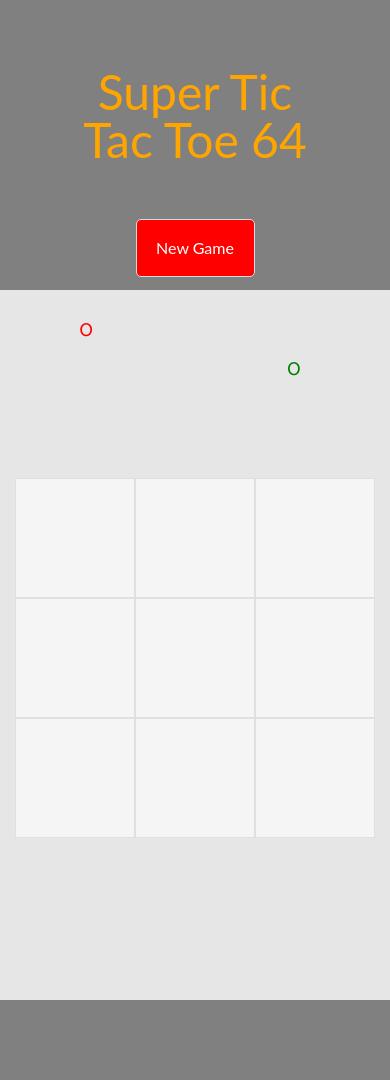
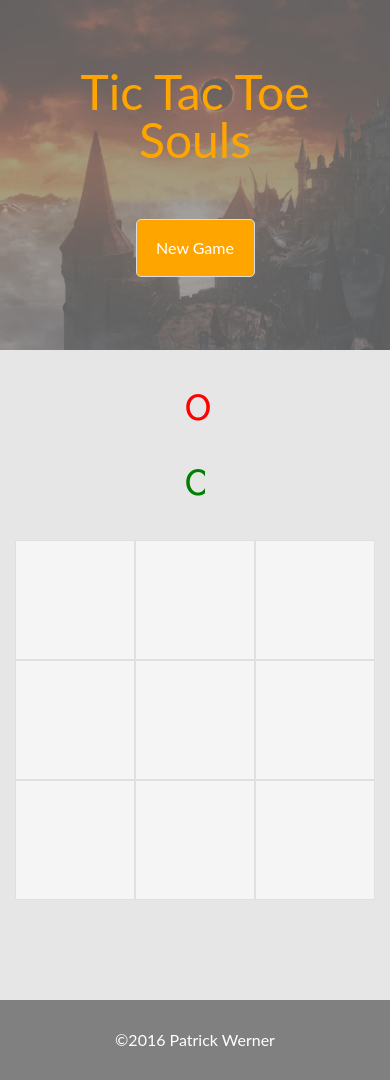
Before and after one commit to kug3lblitz/TicTacToe, a plain HTML site: page index.html in a window 390 px wide. Drawn offline with nearby package versions, Linux system fonts and the light colour scheme.

Commit message:
restyled

```diff
--- a/css/style.css
+++ b/css/style.css
@@ -92,10 +92,12 @@ body {
 
 header {
   margin: 0 auto 10px;
+  position: absolute;
+  top: 0px;
   padding: 20px;
-  background-color: rgba(128, 128, 128, 1);
+  background-color: rgba(128, 128, 128, 0.7);
   width: 100%;
-  height: 290px;
+  height: 350px;
 }
 
 header > h1 {
@@ -126,8 +128,12 @@ header .right-p {
   cursor: pointer;
   padding: 20px 5px;
   width: 34%;
+  background-color: orange;
+  color: white;
+}
+
+header .right-p:hover {
   background-color: red;
-  color: white;
 }
 
 header .right-para:hover {
@@ -144,8 +150,6 @@ header .right-para:active {
   max-width: 360px;
   width: 100%;
   opacity: 0.6;
-  position: relative;
-  top: 7%;
 }
 
 #fields > div {
@@ -199,7 +203,7 @@ input {
   background: transparent;
   border: transparent;
   color: white;
-  font-size: 1em;
+  font-size: 3em;
 }
 
 /*additional styling*/
@@ -211,7 +215,8 @@ input {
 }
 
 .xScore {
-  top: 290px;
+  top: 256px;
+  width: 7%;
 }
 
 input#Xnumber {
@@ -220,7 +225,7 @@ input#Xnumber {
 }
 
 .oScore {
-  top: 290px;
+  top: 256px;
 }
 
 input#Onumber {
@@ -244,8 +249,53 @@ input#Onumber {
   }
 }
 
+@media screen and (max-width: 745px) {
+  input {
+    font-size: 2em;
+  }
+}
+
+@media screen and (max-width: 514px) {
+  .scoreBoard {
+    overflow: hidden;
+  }
+  .oScore {
+    text-align: center;
+  }
+  input#Onumber {
+    width: 7%;
+    margin: 0 auto;
+  }
+}
+
+@media screen and (max-width: 321px) {
+  .scoreBoard {
+    overflow: hidden;
+  }
+  .oScore {
+    text-align: center;
+  }
+  input#Onumber {
+    width: 17%;
+  }
+}
+
 footer {
   width: 100%;
   height: 80px;
   background-color: rgba(128, 128, 128, 1);
+  text-align: center;
 }
+
+footer > p {
+  position: relative;
+  top: 40%;
+  color: white;
+}
+
+.headerbg {
+  background-image: url('../img/bg.jpg');A
+  width: 100%;
+  height: 35%;
+  background-size: cover;
+}
--- a/index.html
+++ b/index.html
@@ -12,8 +12,9 @@
 
     <div class="gradient">
 
+        <div class="headerbg"></div>
         <header>
-          <h1>Super Tic Tac Toe 64</h1>
+          <h1>Tic Tac Toe Souls</h1>
           <p class="left-p">---</p>
           <p class="right-p">New Game</p>
         </header>
@@ -31,7 +32,7 @@
 
     </div>
 
-    <footer></footer>
+    <footer><p>&copy;2016 Patrick Werner</p></footer>
 
      <script   src="https://code.jquery.com/jquery-3.1.0.min.js"   integrity="sha256-cCueBR6CsyA4/9szpPfrX3s49M9vUU5BgtiJj06wt/s="   crossorigin="anonymous"></script>
     <script src="js/main.js"></script>
```
Also changed, not shown: img/bg.jpg (added).
